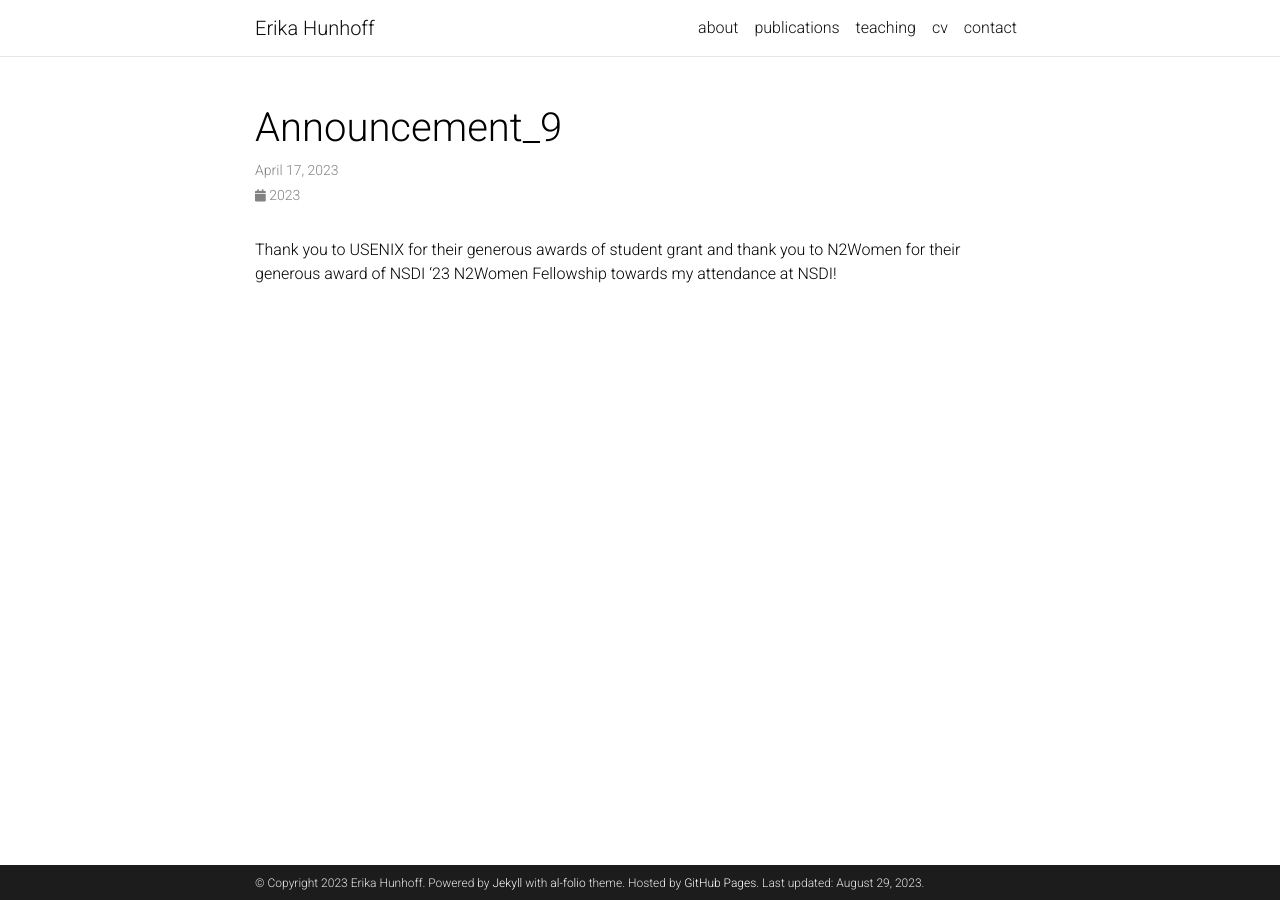
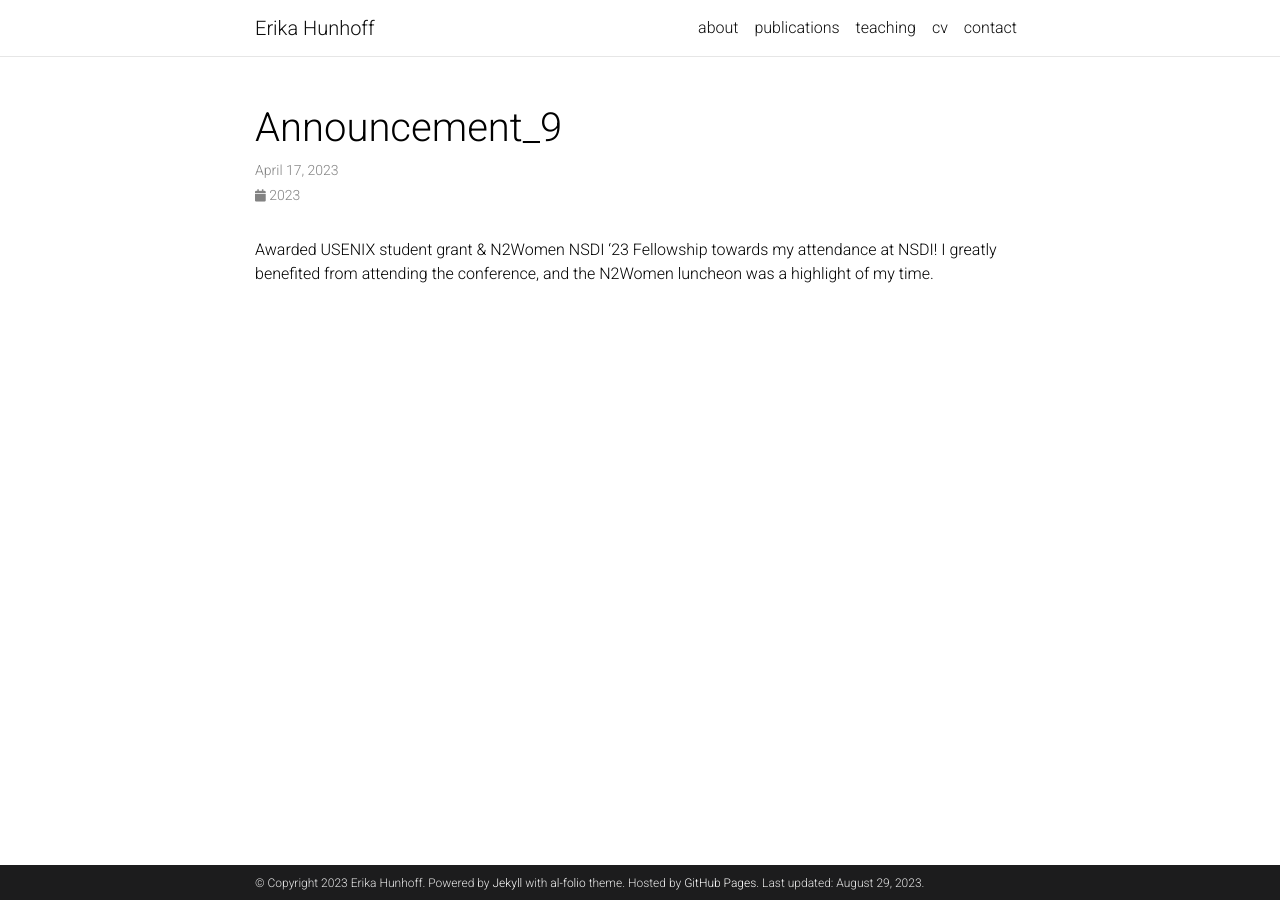
Before and after one commit to hunhoffe/hunhoffe.github.io, a Jekyll site: the page built from _news/announcement_9.md, in a window 1280 px wide. Built offline with Jekyll 4.4.1, drawn with Linux system fonts in a browser that asks for light colours; comment, search, counter and statistics services are not loaded; a style sheet for code colours, icons or effects is not loaded.

Commit message:
Update announcement_9.md

```diff
--- a/_news/announcement_9.md
+++ b/_news/announcement_9.md
@@ -4,4 +4,4 @@ date: 2023-04-17 07:59:00-0400
 inline: true
 ---
 
-Thank you to USENIX for their generous awards of student grant and thank you to N2Women for their generous award of NSDI '23 N2Women Fellowship towards my attendance at NSDI!
+Awarded USENIX student grant & N2Women NSDI '23 Fellowship towards my attendance at NSDI! I greatly benefited from attending the conference, and the N2Women luncheon was a highlight of my time.
```
